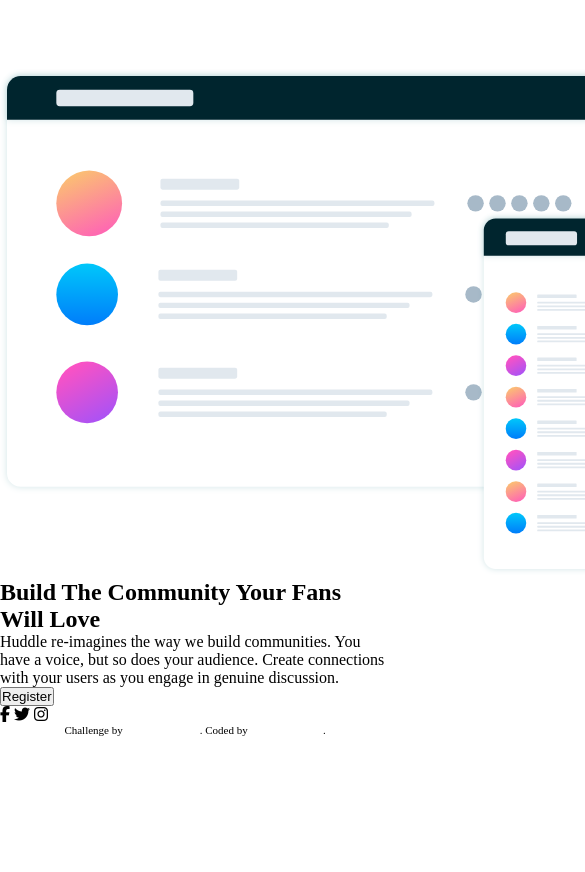
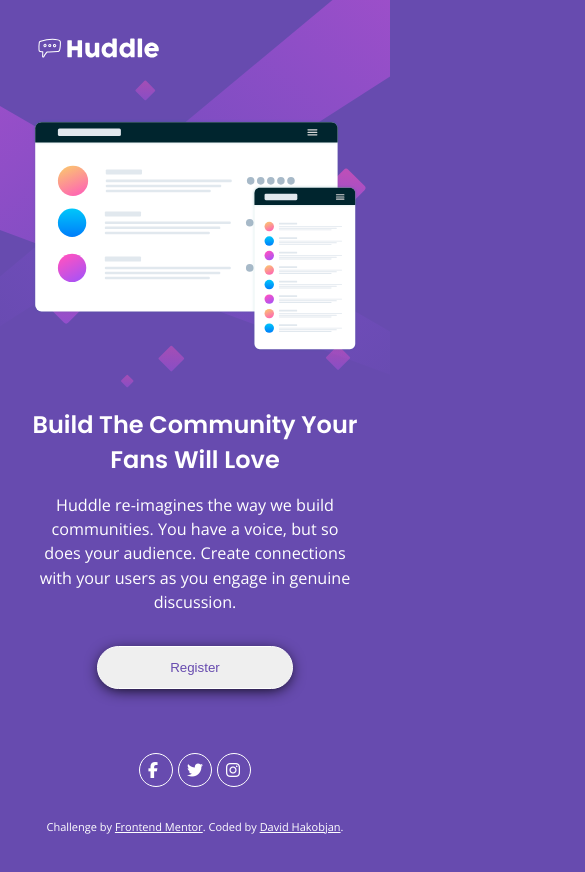
Before and after one commit to dhakobja/Huddle-Landing-Page, a plain HTML site: page index.html in a window 390 px wide. Shown: the top 872 px of the page, 585 px wide, since content can reach past the window. Before the commit the page ends 844 px from the top, so only its background shows below. Drawn offline with nearby package versions, Linux system fonts and the light colour scheme.

Commit message:
Finished the Mobile Design

```diff
--- a/style.css
+++ b/style.css
@@ -14,7 +14,100 @@
   min-height: 100%;
 }
 
+body {
+  font-family: "Poppins", sans-serif;
+  background-color: var(--Violet);
+  background-image: url(images/bg-mobile.svg);
+  background-repeat: no-repeat;
+  background-size: 100%;
+  padding: 2rem;
+}
 
+main{
+  max-width: 30rem;
+  margin-left: auto;
+  margin-right: auto;
+}
+
+.top-section {
+  margin-bottom: 3rem;
+}
+
+.top-section img {
+  width: 40%;
+}
+
+.left-part {
+  margin-bottom: 3rem;
+}
+
+.left-part img {
+  width: 100%;
+}
+
+h1,
+p {
+  color: white;
+}
+
+h1 {
+  text-align: center;
+  font-weight: 600;
+  margin-bottom: 1rem;
+}
+
+p {
+  font-family: "Open Sans", sans-serif;
+  font-size: 1.01rem;
+  font-weight: 400;
+  line-height: 1.5;
+  text-align: center;
+  margin-bottom: 2rem;
+}
+
+button {
+  width: 60%;
+  display: block;
+  margin-left: auto;
+  margin-right: auto;
+  border: 0.1rem solid;
+  border-color: white;
+  border-radius: 2rem;
+  color: var(--Violet);
+  box-shadow: 0px 3px 15px -3px black;
+  margin-bottom: 4rem;
+  padding: 0.8rem;
+}
+
+button:hover {
+  background-color: var(--Magenta);
+  color: white;
+}
+
+.bottom-section {
+  width: 7rem;
+  display: flex;
+  justify-content: space-between;
+  align-items: center;
+  margin-left: auto;
+  margin-right: auto;
+}
+
+.fab{
+  width: 34px;
+  color: white;
+  border: 0.1px solid;
+  border-radius: 50%;
+  padding: 0.5rem;
+  margin-bottom: 2rem;
+}
+
+@media(min-width:62.5em){
+
+  body{
+    background-image: url(images/bg-desktop.svg);
+  }
+}
 .attribution {
   font-size: 11px;
   text-align: center;
```
